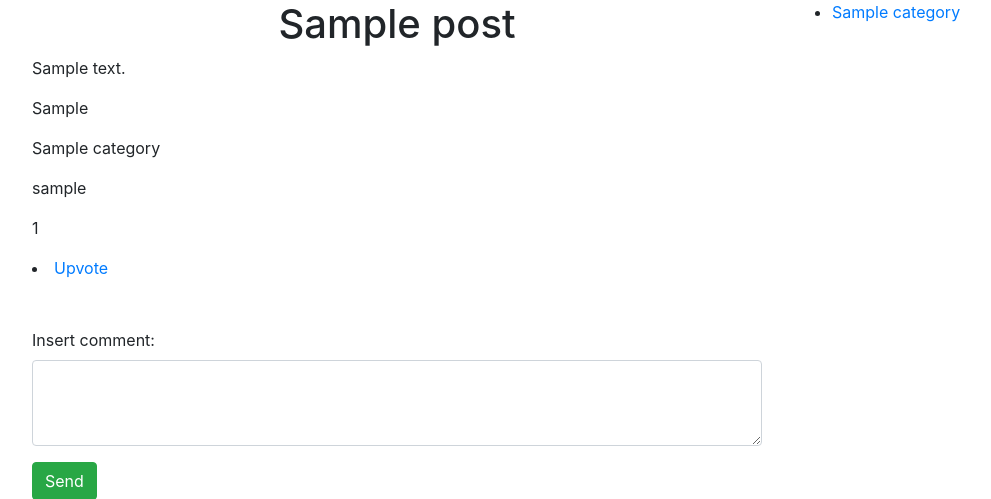
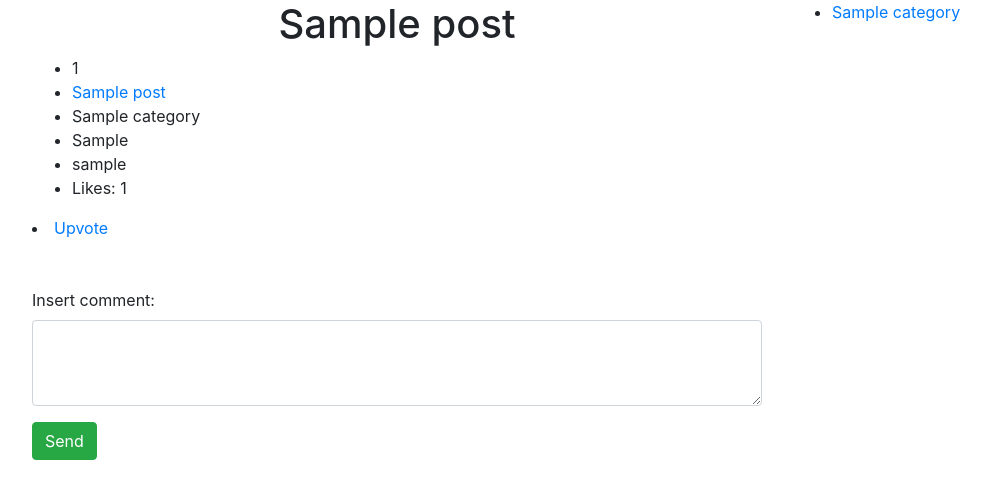
Before and after one commit to nciganovic/forumApp, a PHP site: page /forumApp/index.php?page=post&id=1 in a window 1280 px wide. Shown: the part 56-555 px from the top of the page, without its empty margins (53-1044 px from the left). Run offline with PHP 8.4, Linux system fonts and the light colour scheme; tables that the repository leaves empty or names only in its code hold one stand-in row (values such as "Sample post"); data that the repository does not hold is empty; some libraries are stand-ins or nearby versions.

Commit message:
like number gets updated

```diff
--- a/views/posts/post.php
+++ b/views/posts/post.php
@@ -6,11 +6,14 @@ require_once "models/upvotes/get_all_user_upvotes.php";
 ?>
 
 <h1 postid="<?= $_GET["id"] ?>" class="text-center"><?= $post[0]["title"] ?></h1>
-<p><?= $post[0]["description"] ?></p>
-<p><?= $post[0]["createdat"] ?></p>
-<p><?= $post[0]["name"] ?></p>
-<p><?= $post[0]["username"] ?></p>
-<p><?= $post[0]["likes"] ?></p>
+<ul>
+    <li><?= $post[0]["id"] ?></li>
+    <li><a href="index.php?page=post&id=<?= $post[0]["id"] ?>"> <?= $post[0]["title"] ?> </a></li>
+    <li><?= $post[0]["name"] ?></li>
+    <li><?= $post[0]["createdat"] ?></li>
+    <li><?= $post[0]["username"] ?></li>
+    <li>Likes: <span class="l-<?= $post[0]["id"] ?>"> <?= $post[0]["likes"] ?> </span></li>
+</ul>
 
 <!-- START Upvote -->
 <?php if(isset($_SESSION["userid"])): ?>
```
